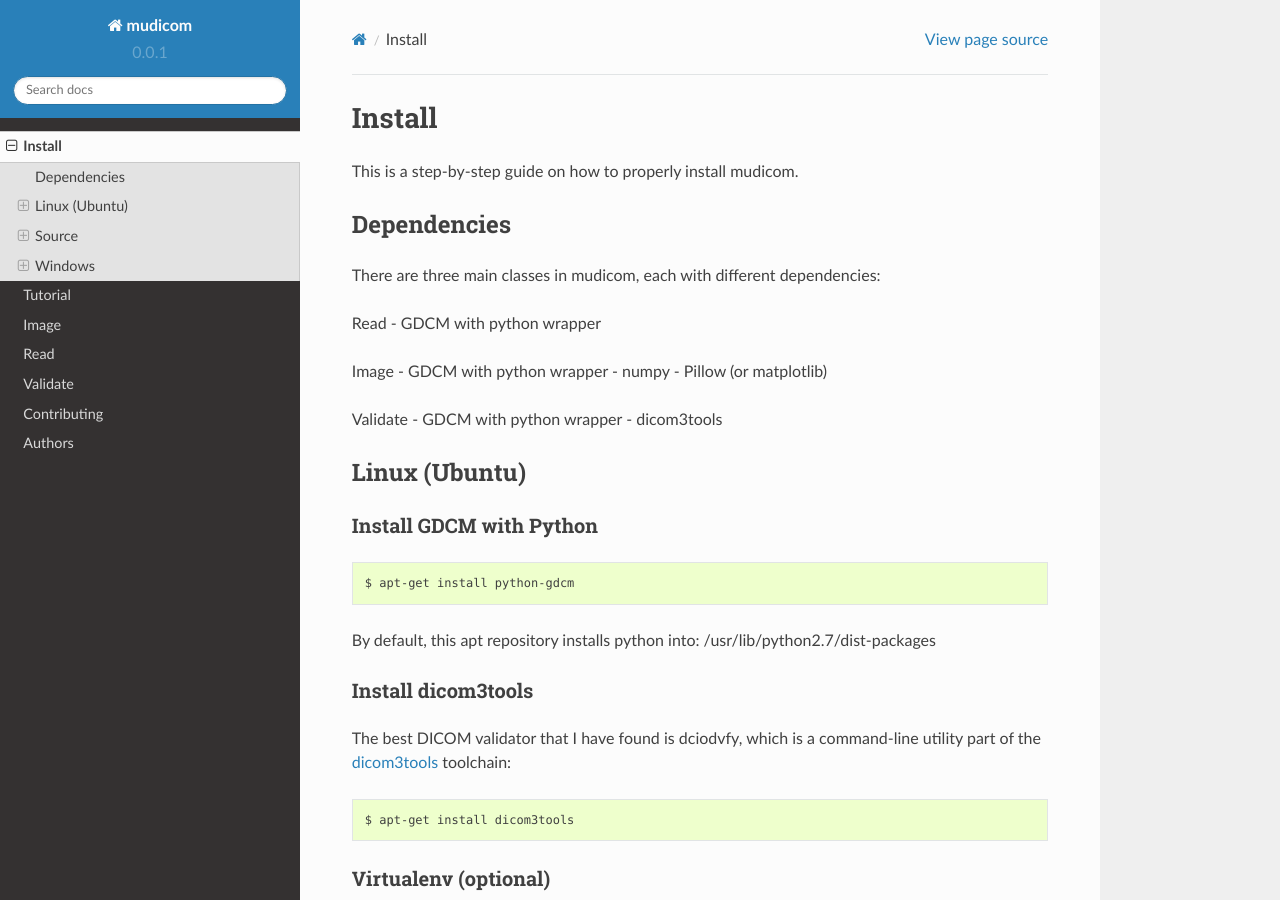
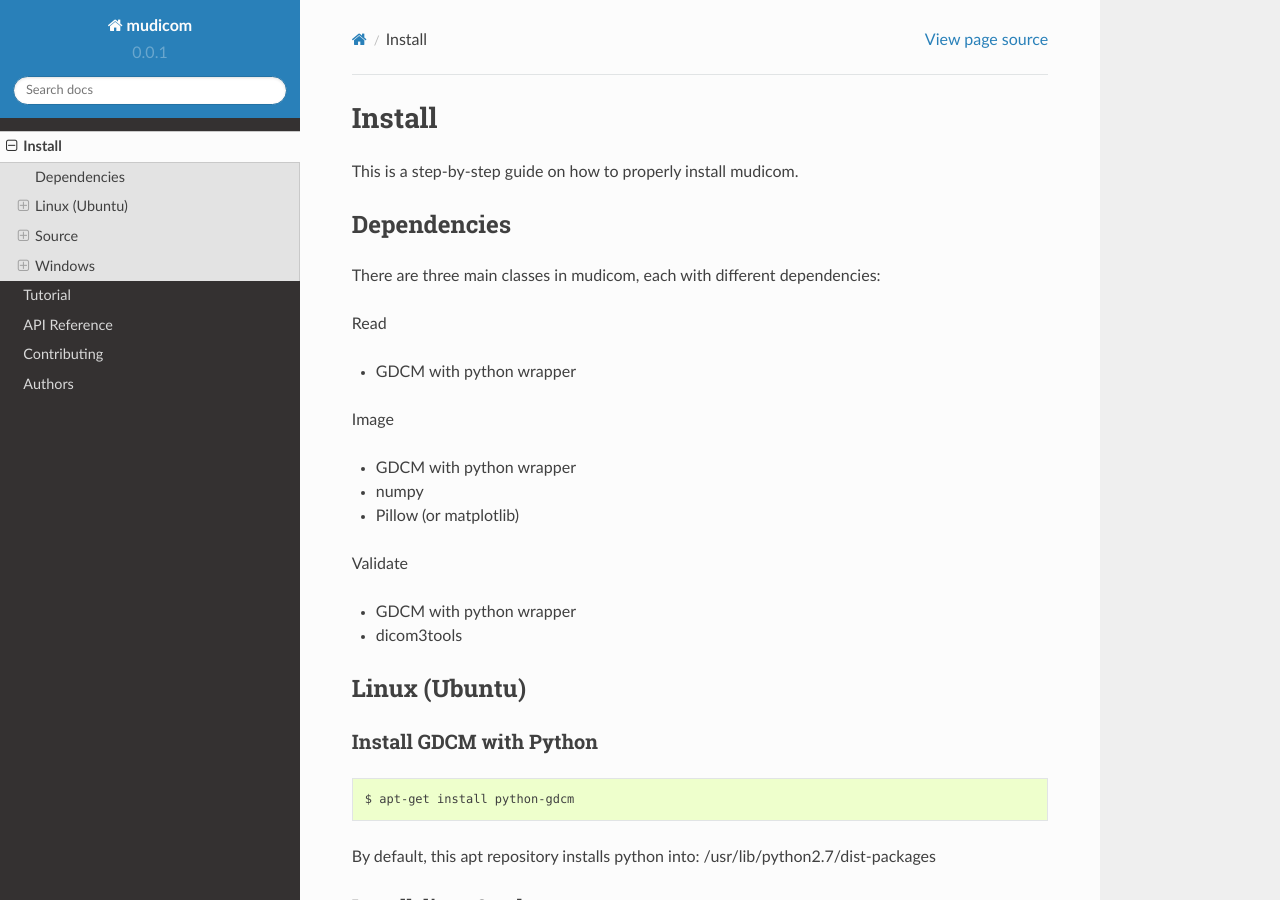
Before and after one commit to neurosnap/mudicom, a Sphinx documentation site: the page built from docs/install.rst, in a window 1280 px wide and 900 px high. Built offline with Sphinx 7.4.7 and the Read the Docs theme 2.0.0, drawn with Linux system fonts in a browser that asks for light colours.

Commit message:
working on api reference

```diff
--- a/docs/conf.py
+++ b/docs/conf.py
@@ -20,7 +20,8 @@ import sphinx_rtd_theme
 # If extensions (or modules to document with autodoc) are in another directory,
 # add these directories to sys.path here. If the directory is relative to the
 # documentation root, use os.path.abspath to make it absolute, like shown here.
-#sys.path.insert(0, os.path.abspath('.'))
+sys.path.insert(0, os.path.abspath('..'))
+import mudicom
 
 # -- General configuration ------------------------------------------------
 
@@ -30,7 +31,7 @@ import sphinx_rtd_theme
 # Add any Sphinx extension module names here, as strings. They can be
 # extensions coming with Sphinx (named 'sphinx.ext.*') or your custom
 # ones.
-extensions = []
+extensions = ['sphinx.ext.viewcode', 'sphinx.ext.autodoc']
 
 # Add any paths that contain templates here, relative to this directory.
 templates_path = ['_templates']
--- a/docs/image.rst
+++ /dev/null
@@ -1,5 +0,0 @@
-=====
-Image
-=====
-
-Documenation on Image class
--- a/docs/index.rst
+++ b/docs/index.rst
@@ -38,8 +38,6 @@ Once dependencies have been installed, the package has the ability to read DICOM
 
    install
    tutorial
-   image
-   read
-   validate
+   api_reference
    contribute
    authors
--- a/docs/install.rst
+++ b/docs/install.rst
@@ -12,16 +12,19 @@ There are three main classes in mudicom, each with different
 dependencies:
 
 Read
-- GDCM with python wrapper
+
+* GDCM with python wrapper
 
 Image
-- GDCM with python wrapper
-- numpy
-- Pillow (or matplotlib)
+
+* GDCM with python wrapper
+* numpy
+* Pillow (or matplotlib)
 
 Validate
-- GDCM with python wrapper
-- dicom3tools
+
+* GDCM with python wrapper
+* dicom3tools
 
 Linux (Ubuntu)
 --------------
--- a/docs/read.rst
+++ /dev/null
@@ -1,5 +0,0 @@
-====
-Read
-====
-
-Documenation on Read class
--- a/docs/validate.rst
+++ /dev/null
@@ -1,5 +0,0 @@
-========
-Validate
-========
-
-Documentation on how to validate dicom files
```
Also changed, not shown: docs/api_reference.rst (added, +28 -0 lines), 2 other files.
